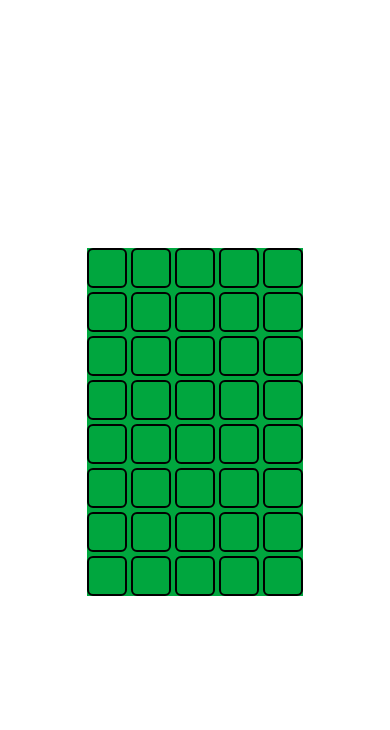
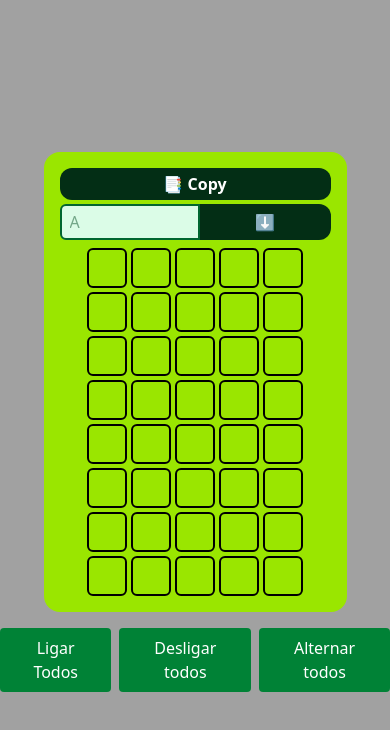
Before and after one commit to LucasGdBS/Full_LCD_emulator, a React (Vite) app: page / in a window 390 px wide. Shown: the top 730 px of the page. Built offline with nearby package versions, Linux system fonts and the light colour scheme.

Commit message:
feat: buttons to control all cells

```diff
--- a/src/App.tsx
+++ b/src/App.tsx
@@ -1,22 +1,95 @@
+import { useState } from "react";
 import LcdCell from "./components/LcdCell";
 
 export default function App() {
+  const createEmptyCell = () =>
+    Array.from({ length: 8 }, () => Array(5).fill(false));
+
+  const [allPixels, setAllPixels] = useState<boolean[][][]>(
+    Array.from({ length: 32 }, createEmptyCell)
+  );
+
+  const ligarTodos = () => {
+    const newPixels = allPixels.map((cell) =>
+      cell.map((row) => row.map(() => true))
+    );
+    setAllPixels(newPixels);
+  };
+
+  const desligarTodos = () => {
+    const newPixels = allPixels.map((cell) =>
+      cell.map((row) => row.map(() => false))
+    );
+    setAllPixels(newPixels);
+  };
+
+  const alternarTodos = () => {
+    const newPixels = allPixels.map((cell) =>
+      cell.map((row) => row.map((bit) => !bit))
+    );
+    setAllPixels(newPixels);
+  };
+
   return (
-    <main className="flex w-screen h-screen justify-center items-center overflow-hidden">
+    <main className="flex flex-col w-screen h-screen justify-center items-center overflow-hidden bg-neutral-400">
       {/* Versão mobile: apenas 1 célula */}
-      <div className="block sm:hidden bg-green-600 ">
-        <LcdCell />
+      <div className="block sm:hidden bg-lime-400 rounded-2xl p-4">
+        <LcdCell
+          pixels={allPixels[0]}
+          setPixels={(p) =>
+            setAllPixels((old) => {
+              const copy = [...old];
+              copy[0] = p;
+              return copy;
+            })
+          }
+        />
       </div>
 
       {/* Versão desktop: 16 colunas com 2 células cada */}
-      <div className="hidden sm:flex gap-2 bg-green-600 px-4 py-8">
+      <div className="hidden sm:flex gap-2 bg-lime-400 px-4 py-8 rounded-2xl">
         {Array.from({ length: 16 }).map((_, i) => (
           <div key={i} className="flex flex-col gap-2">
-            {Array.from({ length: 2 }).map((_, j) => (
-              <LcdCell key={j} />
-            ))}
+            {Array.from({ length: 2 }).map((_, j) => {
+              const index = i * 2 + j;
+              return (
+                <LcdCell
+                  key={j}
+                  reversed={j === 1}
+                  pixels={allPixels[index]}
+                  setPixels={(p) =>
+                    setAllPixels((old) => {
+                      const copy = [...old];
+                      copy[index] = p;
+                      return copy;
+                    })
+                  }
+                />
+              );
+            })}
           </div>
         ))}
+      </div>
+
+      <div className="flex gap-2 justify-between items-center">
+        <button
+          onClick={ligarTodos}
+          className="mt-4 px-4 py-2 rounded bg-green-700 text-white cursor-pointer hover:bg-green-800"
+        >
+          Ligar Todos
+        </button>
+        <button
+          onClick={desligarTodos}
+          className="mt-4 px-4 py-2 rounded bg-green-700 text-white cursor-pointer hover:bg-green-800"
+        >
+          Desligar todos
+        </button>
+        <button
+          onClick={alternarTodos}
+          className="mt-4 px-4 py-2 rounded bg-green-700 text-white cursor-pointer hover:bg-green-800"
+        >
+          Alternar todos
+        </button>
       </div>
     </main>
   );
--- a/src/components/LcdCell.tsx
+++ b/src/components/LcdCell.tsx
@@ -1,19 +1,37 @@
-import { useState } from "react";
+interface LcdCellProps {
+  pixels: boolean[][];
+  setPixels: (newPixels: boolean[][]) => void;
+  reversed?: boolean;
+}
 
-export default function LcdCell() {
-  const [pixels, setPixels] = useState(
-    Array.from({ length: 8 }, () => Array(5).fill(false))
-  );
-
+export default function LcdCell({ pixels, setPixels, reversed }: LcdCellProps) {
   const handleClick = (row: number, col: number) => {
-    setPixels((prev) =>
-      prev.map((line, r) =>
-        line.map((cell, c) => (r === row && c === col ? !cell : cell))
-      )
-    );
+    const copy = [...pixels];
+    copy[row] = [...copy[row]];
+    copy[row][col] = !copy[row][col];
+    setPixels(copy);
   };
 
   return (
+    <>
+      <div className="flex flex-col items-center gap-2 w-fit sm:w-24">
+        {!reversed && (
+          <div className="flex flex-col gap-1">
+            <button className="bg-green-950 w-full rounded-xl py-1 cursor-pointer text-white font-semibold hover:bg-emerald-900">
+              📑 Copy
+            </button>
+            <div className="flex">
+              <input
+                type="text"
+                className="px-2 py-1 rounded-md rounded-r-none border-2 border-green-800 bg-green-100 text-green-900 w-full"
+                placeholder="A"
+              />
+              <button className="bg-green-950 w-full rounded-xl rounded-l-none py-1 cursor-pointer hover:bg-emerald-900">
+                ⬇️
+              </button>
+            </div>
+          </div>
+        )}
         <div className="flex flex-col gap-1 sm:gap-0.5">
           {pixels.map((rowArray, row) => (
             <div key={row} className="flex gap-1 sm:gap-0.5">
@@ -22,7 +40,7 @@ export default function LcdCell() {
                   key={col}
                   onClick={() => handleClick(row, col)}
                   className={`border-2 rounded-md cursor-pointer
-            ${isOn ? "bg-green-950" : "bg-green-600"}
+                ${isOn ? "bg-lime-950" : "bg-lime-400"}
                 w-10 h-10 sm:w-4 sm:h-4
                 `}
                 ></div>
@@ -30,5 +48,26 @@ export default function LcdCell() {
             </div>
           ))}
         </div>
+        {reversed && (
+          <div className="flex flex-col items-center gap-2 w-fit sm:w-24">
+            <div className="flex flex-col gap-1">
+              <div className="flex">
+                <input
+                  type="text"
+                  className="px-2 py-1 rounded-md rounded-r-none border-2 border-green-800 bg-green-100 text-green-900 w-full"
+                  placeholder="A"
+                />
+                <button className="bg-green-950 w-full rounded-xl rounded-l-none py-1 cursor-pointer hover:bg-emerald-900">
+                  ⬆️
+                </button>
+              </div>
+              <button className="bg-green-950 w-full rounded-xl py-1 cursor-pointer text-white font-semibold hover:bg-emerald-900">
+                📑 Copy
+              </button>
+            </div>
+          </div>
+        )}
+      </div>
+    </>
   );
 }
```
Lines whose indentation alone changed are shown as unchanged.
